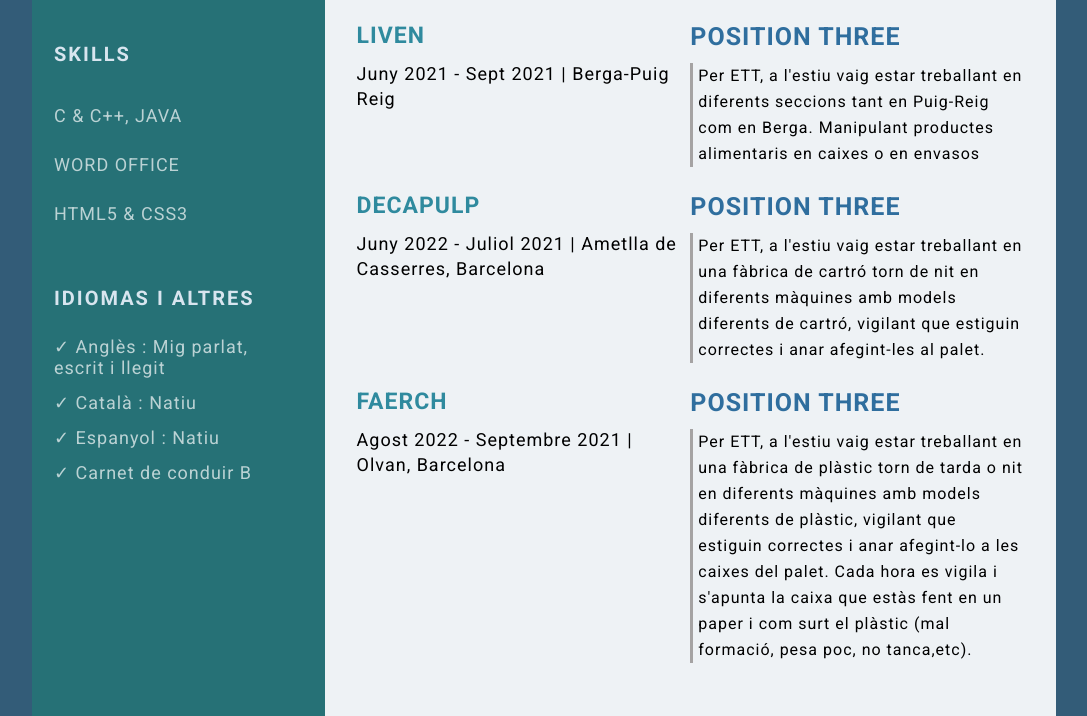
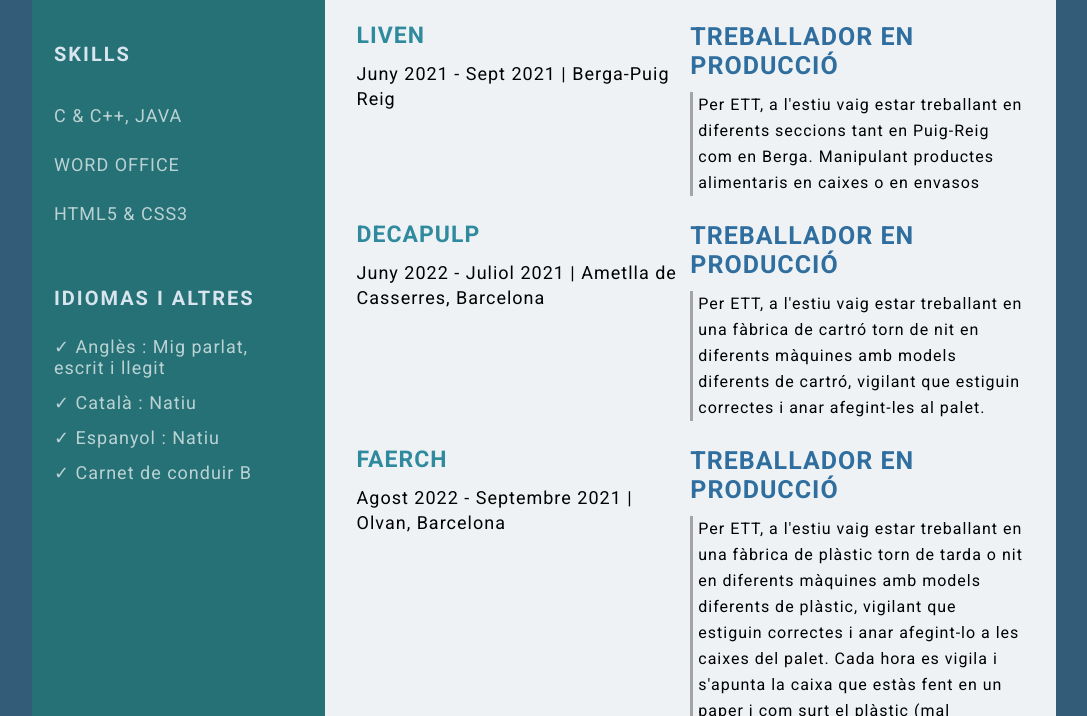
Before and after one commit to cmorenilla723/CV_Cristian, a plain HTML site: page index.html in a window 1280 px wide. Shown: the part 842-1558 px from the top of the page, without its empty margins (96-1183 px from the left). Drawn offline with Linux system fonts and the light colour scheme.

Commit message:
Update index.html

```diff
--- a/index.html
+++ b/index.html
@@ -121,7 +121,7 @@
                             <p class="exp-time-period">Juny 2021 - Sept 2021 | Berga-Puig Reig</p>
                         </div>
                         <div class="exp-right">
-                            <p class="exp-position">position three</p>
+                            <p class="exp-position">Treballador en producció</p>
                             <p class="exp-desc">
                                 Per ETT, a l'estiu vaig estar treballant en diferents seccions tant en Puig-Reig com en Berga.
                                 Manipulant productes alimentaris en caixes o en envasos
@@ -134,7 +134,7 @@
                             <p class="exp-time-period">Juny 2022 - Juliol 2021 | Ametlla de Casserres, Barcelona</p>
                         </div>
                         <div class="exp-right">
-                            <p class="exp-position">position three</p>
+                            <p class="exp-position">Treballador en producció</p>
                             <p class="exp-desc">
                                 Per ETT, a l'estiu vaig estar treballant en una fàbrica de cartró torn de nit en diferents màquines amb models
                                 diferents de cartró, vigilant que estiguin correctes i anar afegint-les al palet.
@@ -147,7 +147,7 @@
                             <p class="exp-time-period">Agost 2022 - Septembre 2021 | Olvan, Barcelona</p>
                         </div>
                         <div class="exp-right">
-                            <p class="exp-position">position three</p>
+                            <p class="exp-position">Treballador en producció</p>
                             <p class="exp-desc">
                                 Per ETT, a l'estiu vaig estar treballant en una fàbrica de plàstic torn de tarda o nit en diferents màquines amb models
                                 diferents de plàstic, vigilant que estiguin correctes i anar afegint-lo a les caixes del palet. Cada hora es vigila
```
